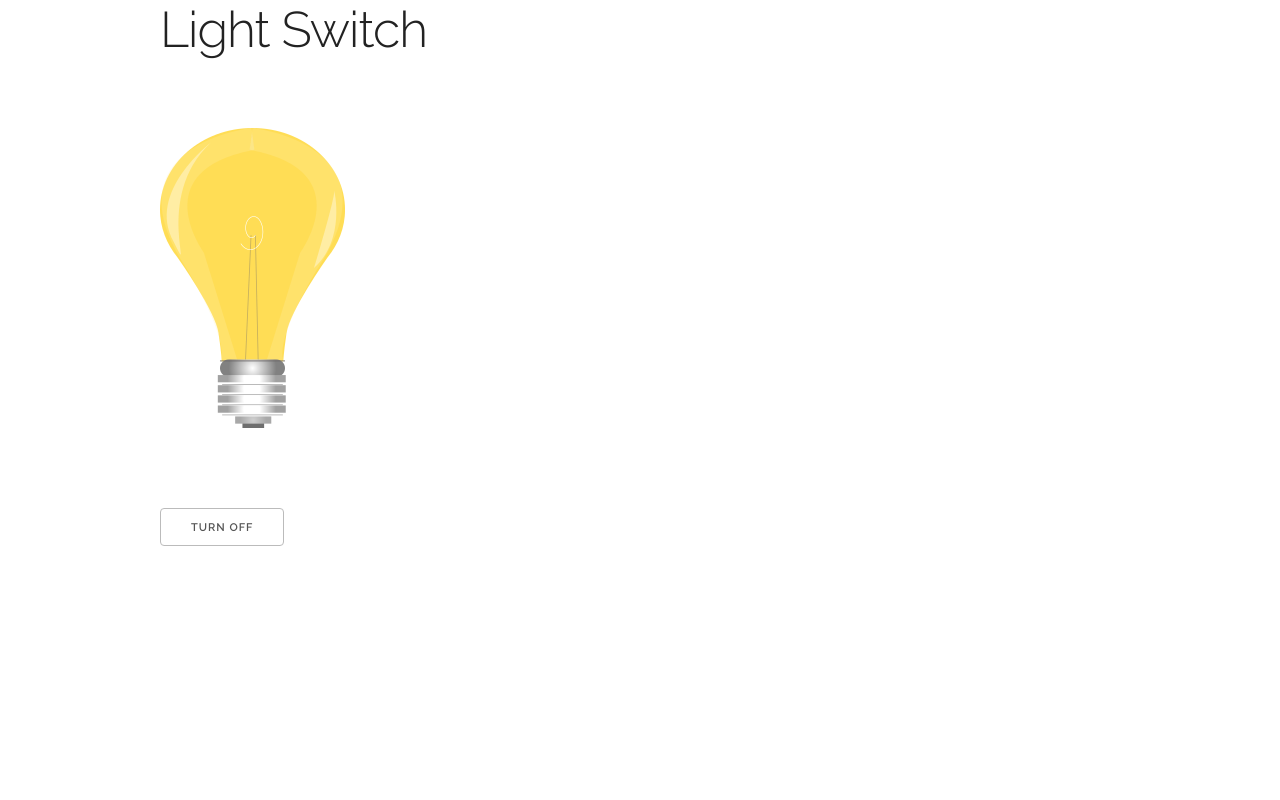
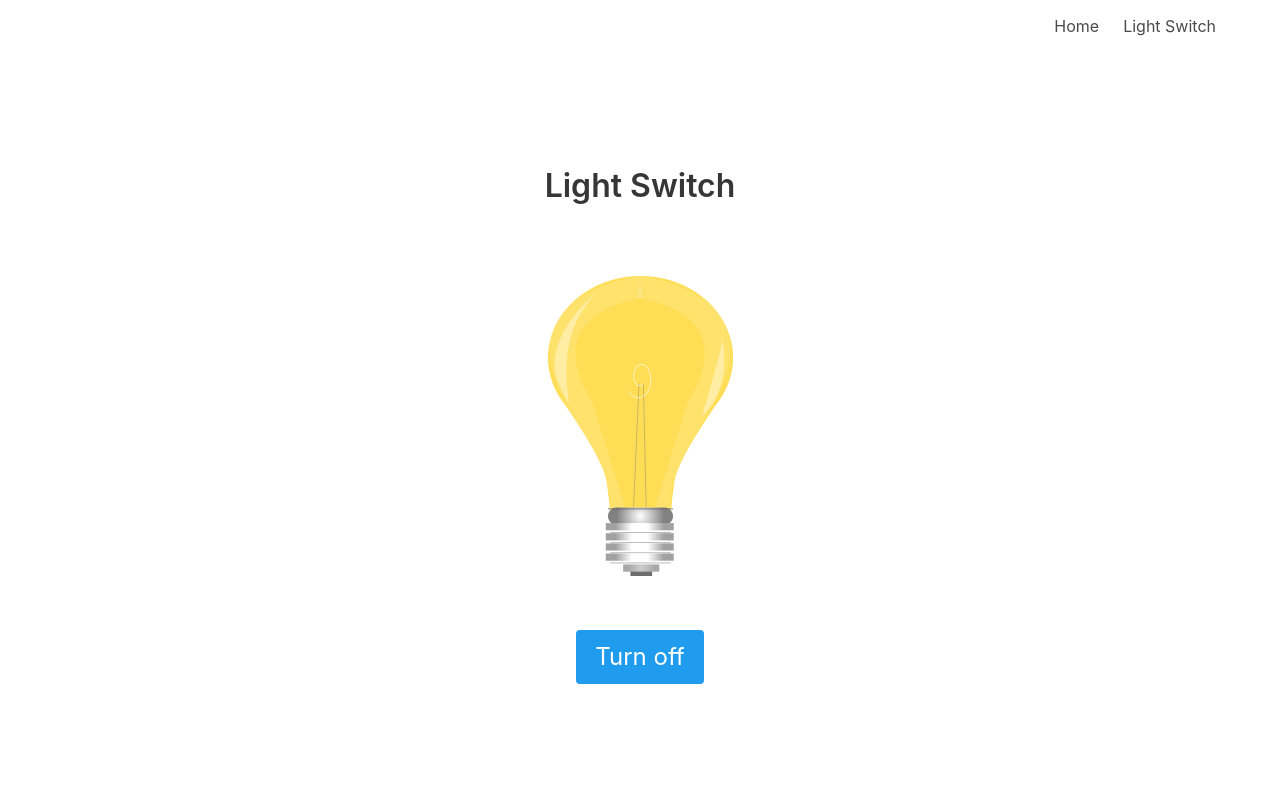
Before and after one commit to dosterz97/zephyr, a Flask app: page /1 in a window 1280 px wide. Run offline with Flask 2, Linux system fonts and the light colour scheme.

Commit message:
Update header.html
Added css framework

```diff
--- a/templates/header.html
+++ b/templates/header.html
@@ -1,23 +1,44 @@
 <!DOCTYPE html>
 <meta charset="UTF-8">
 <html>
-        <head>
-                <title>Light Up</title>
-                <meta name="description" content="">
-                <meta name="author" content="">
-
-                <link href='//fonts.googleapis.com/css?family=Raleway:400,300,600' rel='stylesheet' type='text/css'>
-
-                <link rel="stylesheet" href="static/css/normalize.css">
-                <link rel="stylesheet" href="static/css/skeleton.css">
+	<head>
+		<meta charset="utf-8">
+                <meta http-equiv="X-UA-Compatible" content="IE=edge">
+                <meta name="viewport" content="width=device-width, initial-scale=1">
+                <title>Light Switch</title>
+                <link rel="stylesheet" href="static/css/bulma.min.css" />
                 <link rel="icon" type="image/png" href="static/images/favicon.png">
-		<script src="static/js/jquery-3.3.1.min.js"></script>
-		<script>
+                <script src="static/js/jquery-3.3.1.min.js"></script>
+                <script>
 			var $SCRIPT_ROOT = {{ request.script_root|tojson|safe }};
-		</script>
+                </script>
         </head>
         <body>
+        <section class="hero is-fullheight">
+            <div class="hero-head">
+                <nav class="navbar">
+                    <div class="container">
+
+                        <div id="navbarMenuHeroA" class="navbar-menu">
+                            <div class="navbar-end">
+				<!-- we still need a homepage, change url when done -->
+				<a href="" class="navbar-item">
+                                Home
+                                </a>
+                                <a href="" class="navbar-item">
+                                Light Switch
+                                </a>
+                            </div>
+                        </div>
+                    </div>
+                </nav>
+            </div>
+        <div class="hero-body">
+            <div class="container has-text-centered">
                 {% block content %}
                 {% endblock %}
-        </body>
+            </div>
+        </div>
+    </section>
+</body>
 </html>
```
